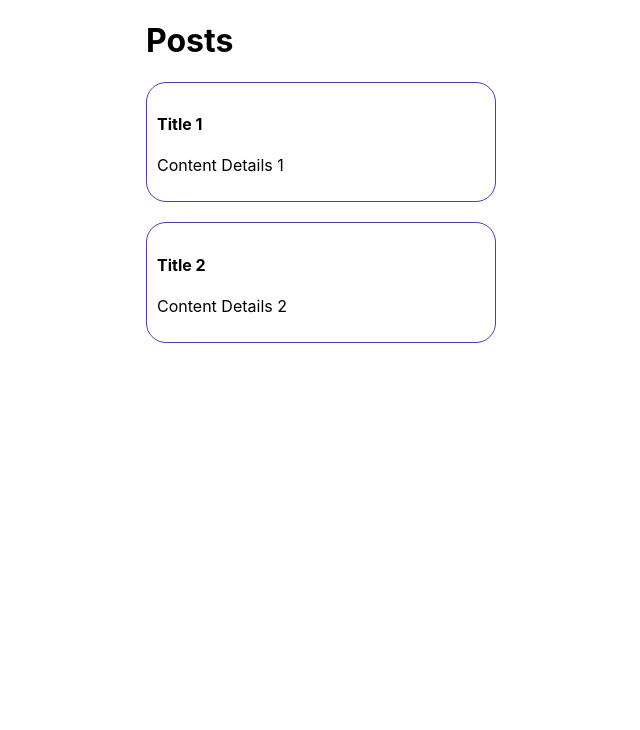
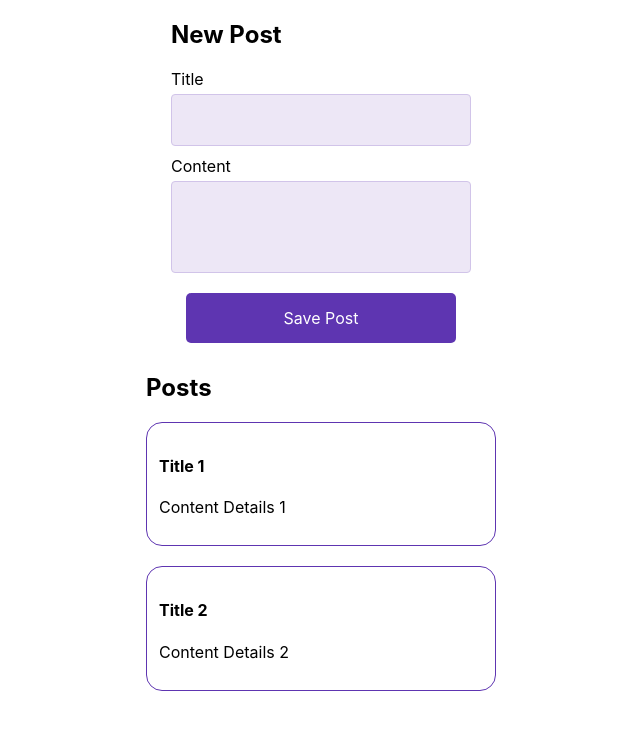
Before and after one commit to Dhannyphantom/redux-tutorial, a React (Create React App) app: page / in a window 1280 px wide. Shown: the top 730 px of the page, without its empty margins (319-959 px from the left). Built offline with nearby package versions, Linux system fonts and the light colour scheme.

Commit message:
Created a Form component for the Posts

```diff
--- a/src/App.css
+++ b/src/App.css
@@ -19,6 +19,7 @@ button {
   margin: 10px 15px;
   color: #fff;
   font: inherit;
+  cursor: pointer;
   border-radius: 5px;
 }
 
@@ -26,19 +27,39 @@ button:active {
   background-color: #7e57c2;
 }
 
+form {
+  display: flex;
+  flex-direction: column;
+}
+
 article {
   border: 1px solid #5e35b1;
-  padding: 10px;
-  border-radius: 20px;
+  padding: 12px;
+  border-radius: 16px;
   min-width: 350px;
   margin-bottom: 20px;
 }
 
-input {
+input,
+textarea {
   padding: 15px;
   background-color: #ede7f6;
   border: 1px solid #d1c4e9;
   border-radius: 4px;
+  font: inherit;
+  resize: none;
+  margin-bottom: 10px;
+  width: 300px;
+}
+
+input:focus,
+textarea:focus {
+  outline: none;
+  border: 2px solid #5e35b1;
+}
+
+label {
+  margin-bottom: 5px;
 }
 
 .App {
--- a/src/App.js
+++ b/src/App.js
@@ -1,9 +1,11 @@
 import "./App.css";
+import PostForm from "./logic/PostForm";
 import PostRender from "./logic/PostRender";
 
 function App() {
   return (
     <div className="App">
+      <PostForm />
       <PostRender />
     </div>
   );
--- /dev/null
+++ b/src/logic/PostForm.js
@@ -0,0 +1,47 @@
+import React, { useState } from "react";
+
+const PostForm = () => {
+  const [form, setForm] = useState({ title: "", content: "" });
+
+  const onFormChange = (e) => {
+    setForm((prev) => {
+      return {
+        ...prev,
+        [e.target.name]: e.target.value,
+      };
+    });
+  };
+
+  const onFormSubmit = () => {
+    console.log(form);
+  };
+
+  return (
+    <section>
+      <h2>New Post</h2>
+      <form>
+        <label htmlFor="title">Title</label>
+        <input
+          name="title"
+          type="text"
+          id="title"
+          value={form.title}
+          onChange={(e) => onFormChange(e)}
+        />
+        <label htmlFor="content">Content</label>
+        <textarea
+          name="content"
+          id="content"
+          rows={3}
+          value={form.content}
+          onChange={(e) => onFormChange(e)}
+        ></textarea>
+        <button type="button" onClick={onFormSubmit}>
+          Save Post
+        </button>
+      </form>
+    </section>
+  );
+};
+
+export default PostForm;
--- a/src/logic/PostRender.js
+++ b/src/logic/PostRender.js
@@ -1,23 +1,24 @@
 import React from "react";
 import { useSelector } from "react-redux";
+import { postsSelector } from "./postSlice";
 
 const PostRender = () => {
-  const posts = useSelector((state) => state.posts);
+  const posts = useSelector(postsSelector);
 
-  const renderPosts = posts.map((obj, idx) => {
+  const renderPosts = posts.map((post, idx) => {
     return (
-      <article key={obj.title + idx}>
-        <h4> {obj.title} </h4>
-        <p> {obj.content} </p>
+      <article key={post.id}>
+        <h4> {post.title} </h4>
+        <p> {post.content.substring(0, 100)} </p>
       </article>
     );
   });
 
   return (
-    <div>
+    <section>
       <h1>Posts</h1>
       {renderPosts}
-    </div>
+    </section>
   );
 };
 
--- a/src/logic/postSlice.js
+++ b/src/logic/postSlice.js
@@ -1,11 +1,13 @@
-import { createSlice } from "@reduxjs/toolkit";
+import { createSlice, nanoid } from "@reduxjs/toolkit";
 
 const initialState = [
   {
+    id: nanoid(),
     title: "Title 1",
     content: "Content Details 1",
   },
   {
+    id: nanoid(),
     title: "Title 2",
     content: "Content Details 2",
   },
@@ -18,5 +20,6 @@ const postSlice = createSlice({
 });
 
 export const {} = postSlice.actions;
+export const postsSelector = (state) => state.posts;
 
 export default postSlice.reducer;
```
